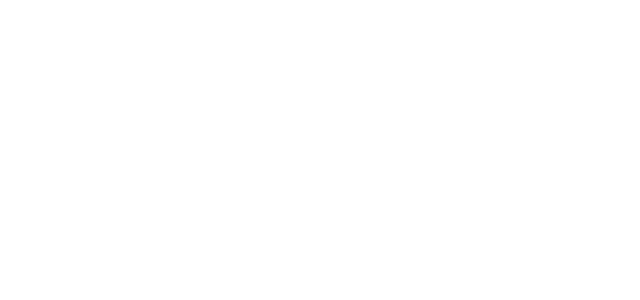
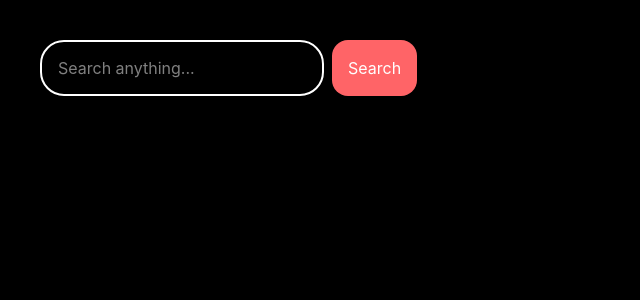
Before and after one commit to islammdsohan603/Redux_Toolkit_Learning, a React (Vite) app: page / in a window 1280 px wide. Shown: the top 300 px of the page, without its empty margins (0-640 px from the left). Built offline with nearby package versions, Linux system fonts and the light colour scheme.

Commit message:
serchbar

```diff
--- a/src/App.jsx
+++ b/src/App.jsx
@@ -1,11 +1,11 @@
+import SearchBar from "./components/SearchBar";
 
+const App = () => {
+  return (
+    <div className="h-screen bg-black">
+      <SearchBar />
+    </div>
+  );
+};
 
- const App = () => {
-   return (
-     <div>
-
-     </div>
-   )
- }
-
- export default App
+export default App;
--- a/src/components/SearchBar.jsx
+++ b/src/components/SearchBar.jsx
@@ -0,0 +1,32 @@
+import { useState } from "react";
+
+const SearchBar = () => {
+  const [text, setText] = useState(false);
+
+  const submitHandler = (e) => {
+    e.preventDefault();
+    console.log("form submit");
+  };
+
+  return (
+    <div>
+      <form
+        onSubmit={(e) => {
+          submitHandler(e);
+        }}
+        className="flex gap-2 p-10"
+      >
+        <input
+          type="text"
+          placeholder="Search anything..."
+          className="border-2 px-4 rounded-3xl outline-none"
+        />
+        <button className=" bg-red-400 p-4 rounded-2xl cursor-pointer">
+          Search
+        </button>
+      </form>
+    </div>
+  );
+};
+
+export default SearchBar;
--- a/src/redux/features/searchSlice.js
+++ b/src/redux/features/searchSlice.js
@@ -2,6 +2,7 @@ import { createSlice } from "@reduxjs/toolkit";
 
 const searchSlice = createSlice({
   name: "search",
+
   initialState: {
     query: "",
     activeTab: "",
@@ -9,28 +10,44 @@ const searchSlice = createSlice({
     loading: false,
     error: null,
   },
+
   reducers: {
     setQuery(state, action) {
       state.query = action.payload;
     },
+
     setActiveTabs(state, action) {
       state.activeTab = action.payload;
     },
 
     setResult(state, action) {
       state.results = action.payload;
+      state.loading = false;
     },
+
     setLoading(state, action) {
       state.loading = action.payload;
+      state.error = null;
     },
 
     setError(state, action) {
       state.error = action.payload;
+      state.loading = false;
+    },
+
+    clearResults(state) {
+      state.results = [];
     },
   },
 });
 
-export const { setQuery, setActiveTabs, setResult, setLoading, setError } =
-  searchSlice.actions;
+export const {
+  setQuery,
+  setActiveTabs,
+  setResult,
+  setLoading,
+  setError,
+  clearResults,
+} = searchSlice.actions;
 
 export default searchSlice.reducer;
```
